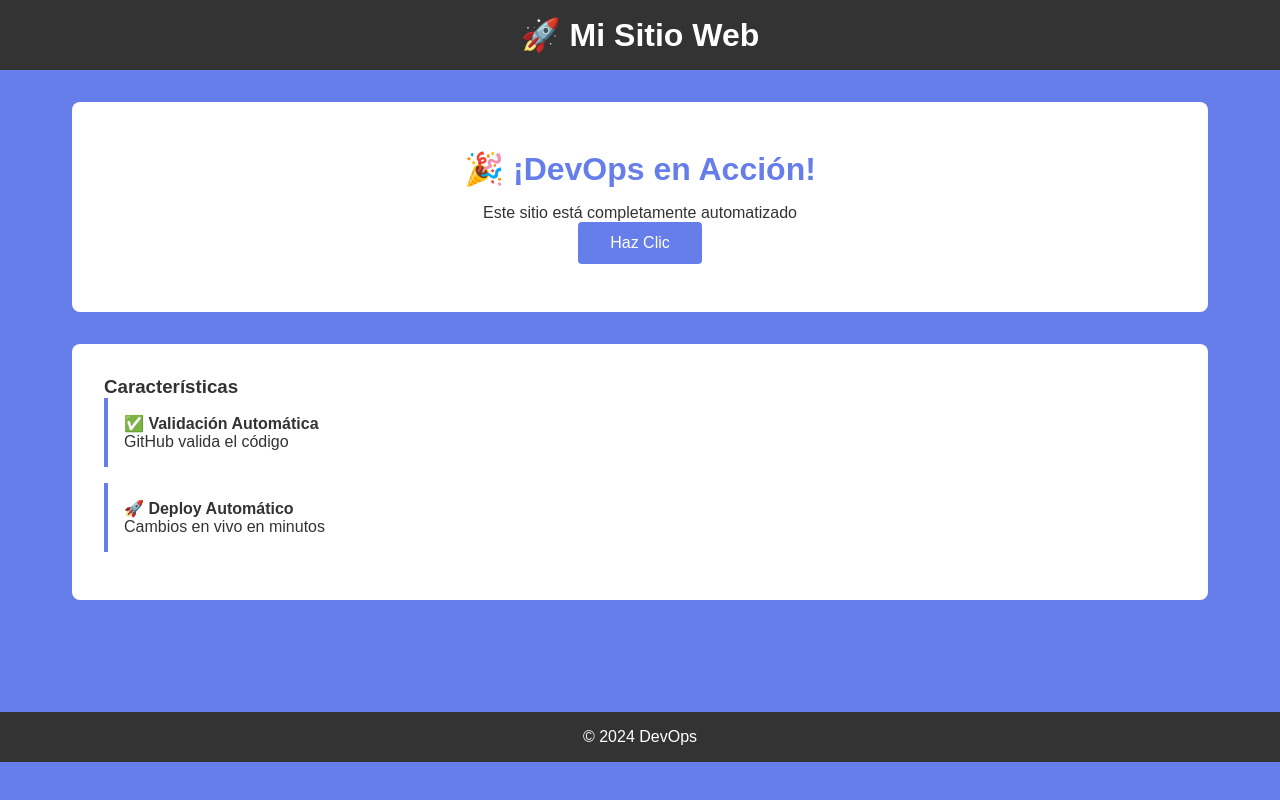
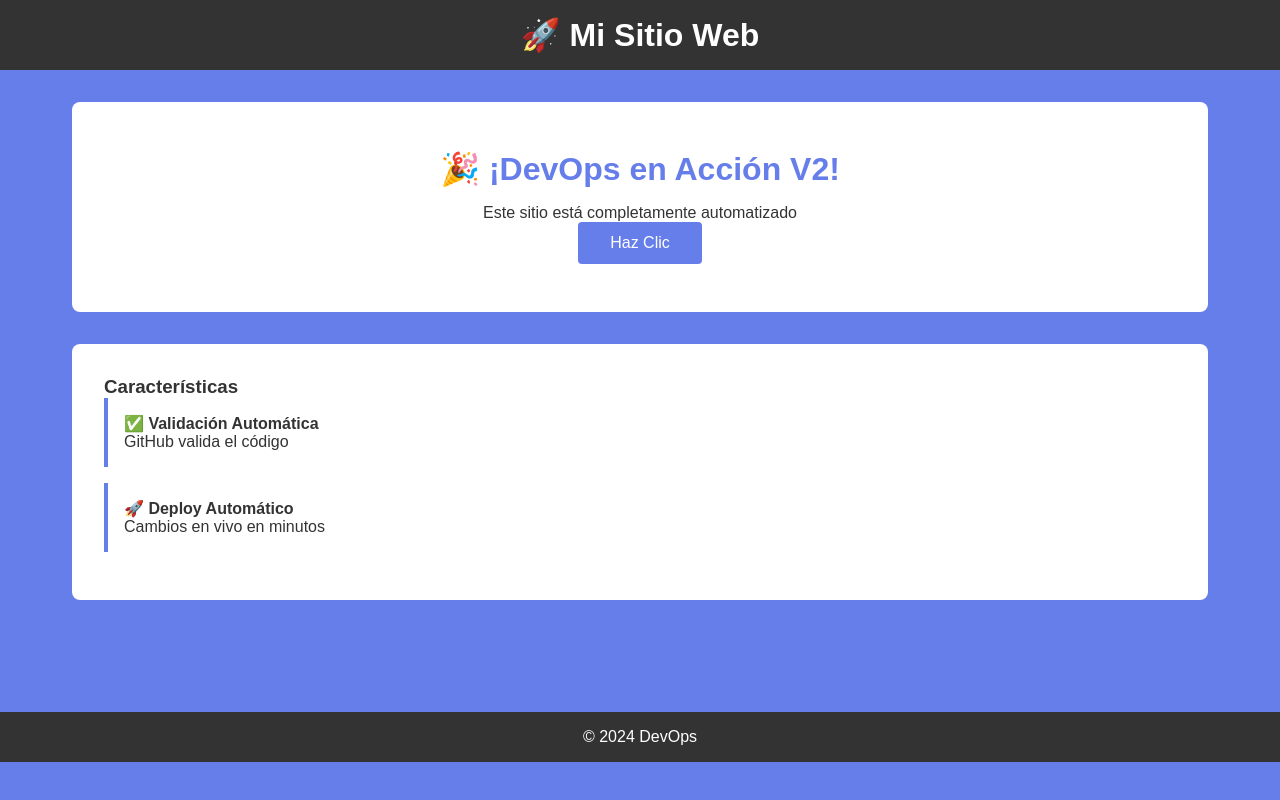
Before and after one commit to juanbajanag/mi-sitio-web, a website: page src/index.html in a window 1280 px wide. Drawn offline with Linux system fonts and the light colour scheme.

Commit message:
fix: rebuild limpio

```diff
--- a/src/index.html
+++ b/src/index.html
@@ -15,7 +15,7 @@
     </header>
     <main>
         <section class="hero">
-            <h2>🎉 ¡DevOps en Acción!</h2>
+            <h2>🎉 ¡DevOps en Acción V2!</h2>
             <p>Este sitio está completamente automatizado</p>
             <button id="btn">Haz Clic</button>
         </section>
```
Also changed, not shown: .github/workflows/deploy.yml.
